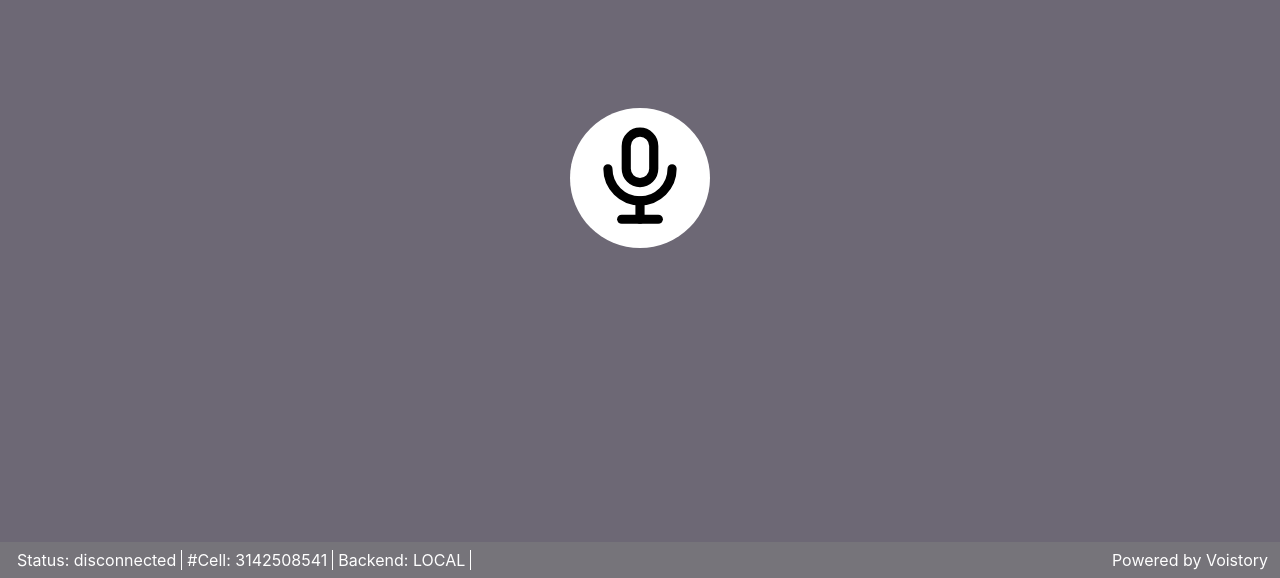
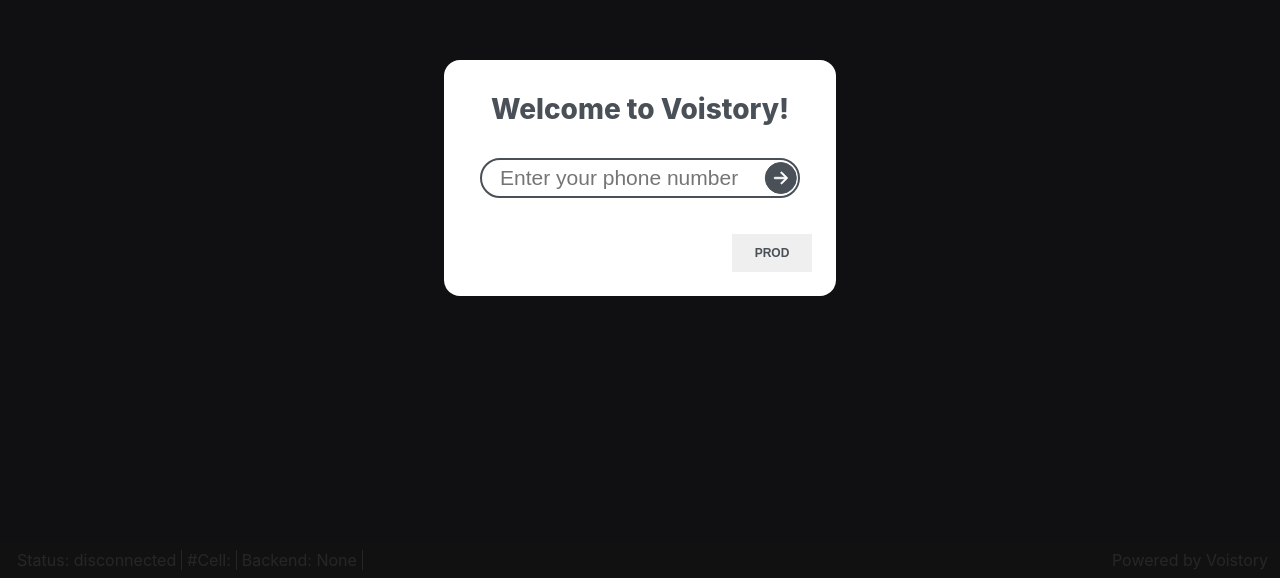
Before and after one commit to enso-ai/voistory-web, a React (Create React App) app: page / in a window 1280 px wide. Shown: the part 222-800 px from the top of the page. Built offline with nearby package versions, Linux system fonts and the light colour scheme.

Commit message:
revert debug change

```diff
--- a/src/pages/chat.js
+++ b/src/pages/chat.js
@@ -117,16 +117,14 @@
 `;
 
 const ChatPage = () => {
-    const [isModalVisible, setModalVisible] = useState(false)
+    const [isModalVisible, setModalVisible] = useState(true)
     const [isLoading, setLoading] = useState(false)
     const [connected, setConnected] = useState(false)
     const [ws, setWs] = useState(false)
     const [mic, setMic] = useState(null)
     const [speaker, setSpeaker] = useState(null)
-    // const [phoneNumber, setPhoneNumber] = useState("")
-    // const [targetCluster, setTargetCluster] = useState("None")
-    const [phoneNumber, setPhoneNumber] = useState("3142508541")
-    const [targetCluster, setTargetCluster] = useState("LOCAL")
+    const [phoneNumber, setPhoneNumber] = useState("")
+    const [targetCluster, setTargetCluster] = useState("None")
 
     const initChatPage = (phoneNumber, targetCluster) => {
         console.log("initChatPage", phoneNumber, targetCluster)
```
